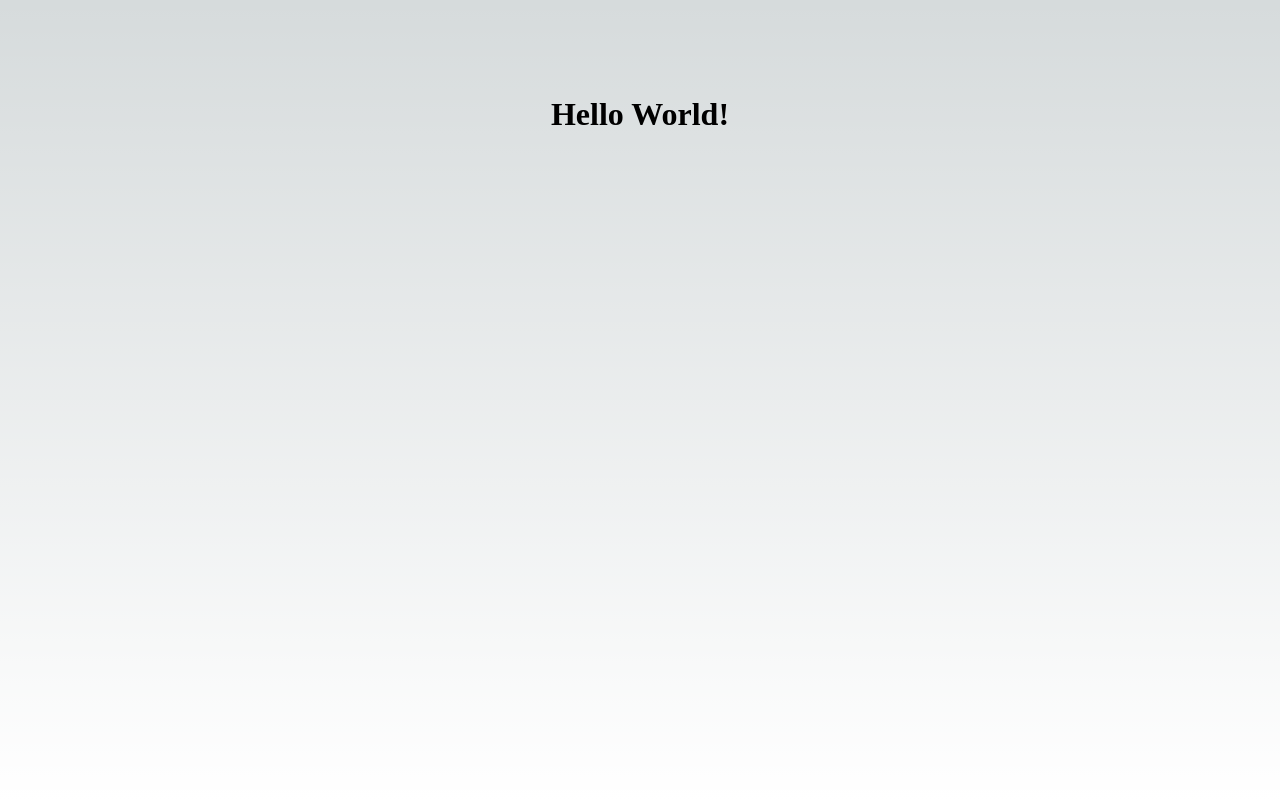
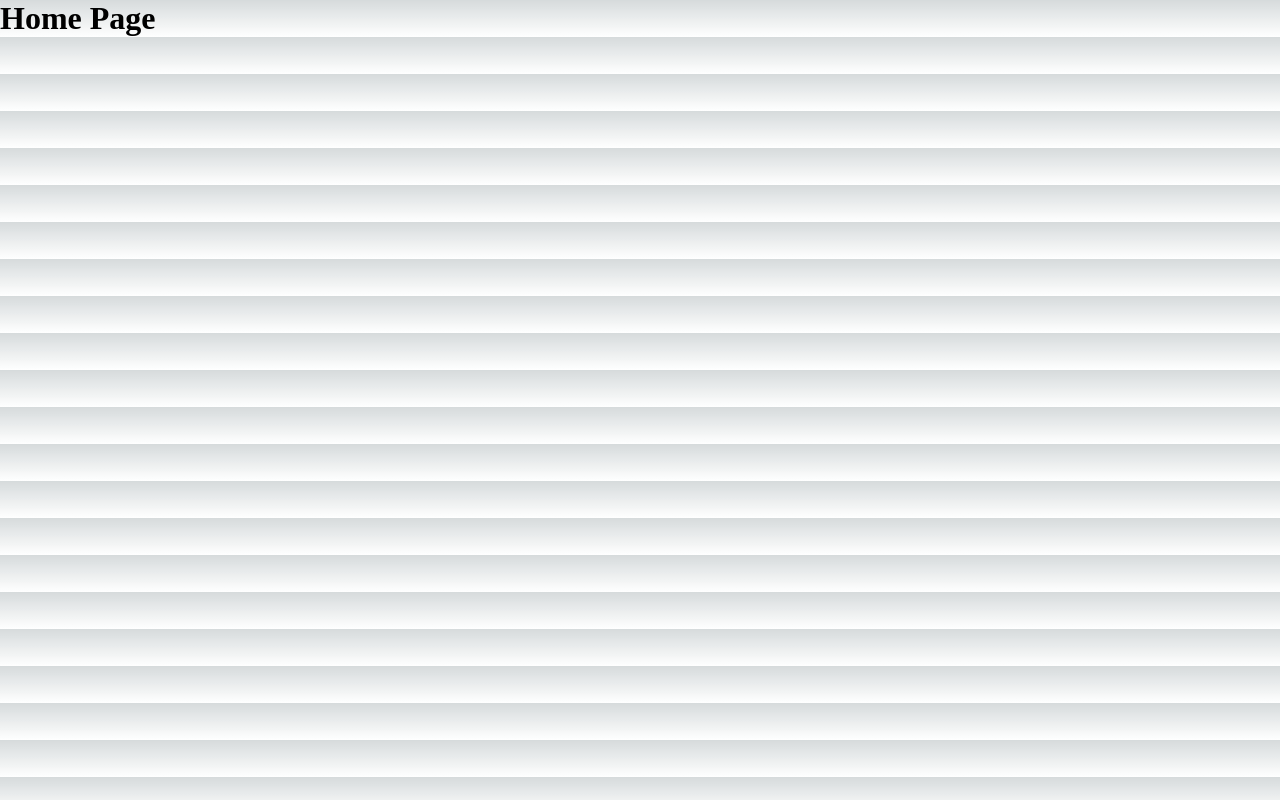
Before and after one commit to Emmanuel-Dominic/nextjs-moment, a Next.js app: page / in a window 1280 px wide. Built offline with nearby package versions, Linux system fonts and the light colour scheme.

Commit message:
implements routing

```diff
--- /dev/null
+++ b/pages/about.js
@@ -0,0 +1,5 @@
+function About() {
+    return <h1>About Page</h1>
+}
+
+export default About;
--- a/pages/index.js
+++ b/pages/index.js
@@ -1,10 +1,5 @@
-import Image from 'next/image'
-import styles from '../styles/Home.module.css'
+function Home() {
+    return <h1>Home Page</h1>
+}
 
-export default function Home() {
-  return (
-    <div className={styles.container}>
-      <h1>Hello World!</h1>
-    </div>
-  )
-}
+export default Home;
--- /dev/null
+++ b/pages/profile.js
@@ -0,0 +1,5 @@
+function Profile() {
+    return <h1>Profile Page</h1>
+}
+
+export default Profile;
```
